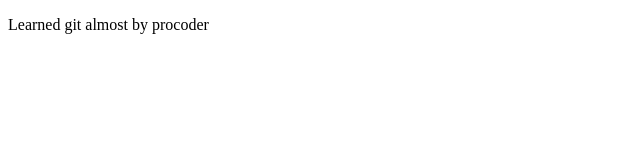
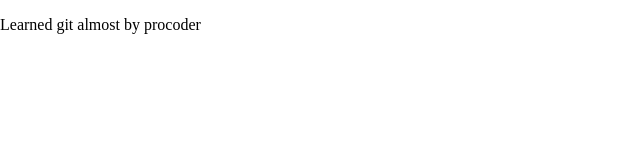
Before and after one commit to Anilroy30/learning-git, a plain HTML site: page index.html in a window 1280 px wide. Shown: the full height of the page, 0-640 px from the left. Drawn offline with Linux system fonts and the light colour scheme.

Commit message:
add css code to style.css

```diff
--- a/index.html
+++ b/index.html
@@ -4,6 +4,7 @@
     <meta charset="UTF-8">
     <meta name="viewport" content="width=device-width, initial-scale=1.0">
     <title>Learning Git</title>
+    <link rel="stylesheet" href="style.css">
 </head>
 <body>
     <p>Learned git almost by procoder</p>
--- a/style.css
+++ b/style.css
@@ -0,0 +1,7 @@
+*{
+    box-sizing: border-box;
+}
+
+body{
+    margin: 0;
+}
```
